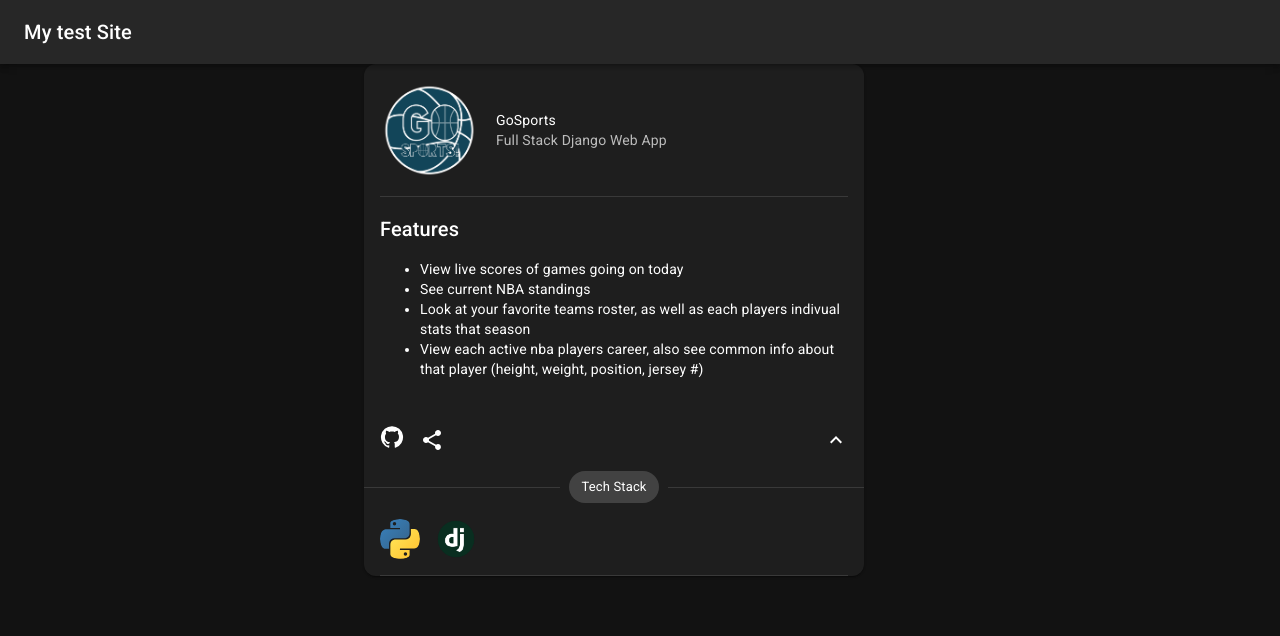
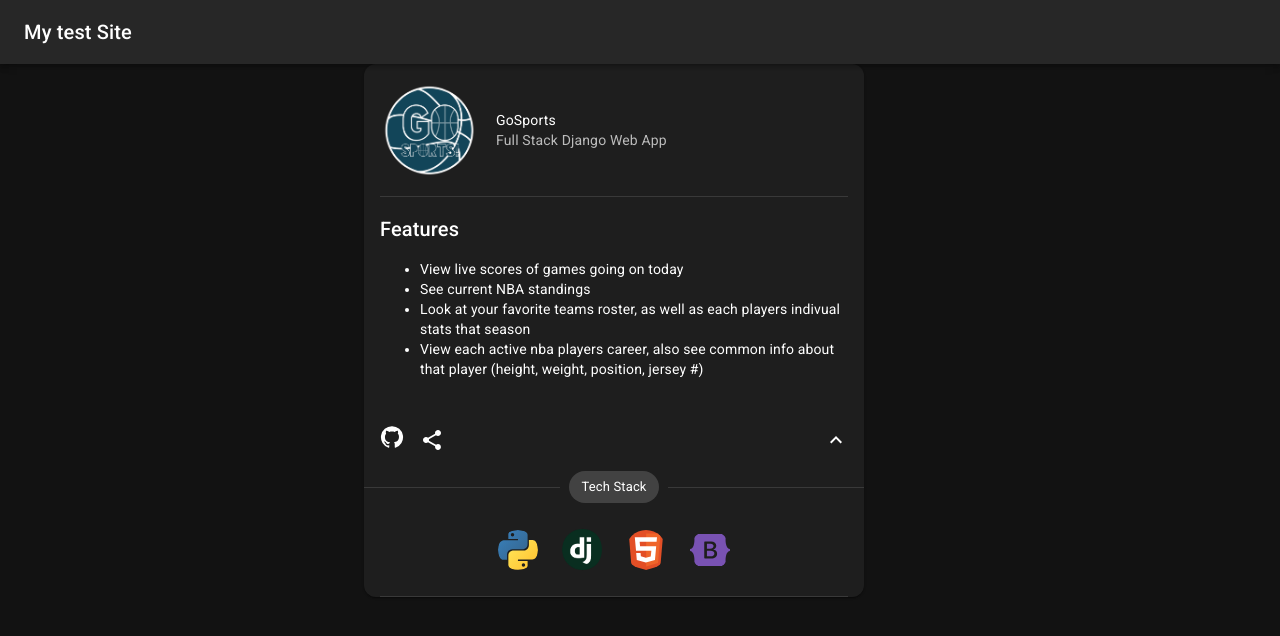
Before and after one commit to sjdefran1/mydjango-site, a React (Create React App) app in the folder frontend/my-frontend/: page / in a window 1280 px wide. Both pictures are taken after a click on the button 836 px from the left and 440 px from the top of the page. Shown: the top 636 px of the page. Built offline with nearby package versions, Linux system fonts and the light colour scheme.

Commit message:
added new icons, centered under drop down on CoolCard

```diff
--- a/frontend/my-frontend/src/components/CoolCard.jsx
+++ b/frontend/my-frontend/src/components/CoolCard.jsx
@@ -19,6 +19,8 @@
 import pythonSVG from "../static/pics/python-5.svg";
 import djangoJPG from "../static/pics/django.jpg";
 import goSportsLogo from "../static/pics/blue_go_sports.png";
+import htmlSVG from "../static/pics/html5-2.svg";
+import bootStrapSVG from "../static/pics/bootstrap.svg";
 import teamSelectGIF from "../static/pics/team-select.gif";
 import FeatureList from "./FeatureList.jsx";
 
@@ -106,14 +108,48 @@
         </Divider>
         <CardContent>
           <>
-            <Stack direction='row' spacing={2}>
-              <Avatar src={pythonSVG} aria-label='python' />
-
-              <Avatar
-                src={djangoJPG}
-                aria-label='django'
-                sx={{ marginLeft: 2 }}
-              />
+            <Stack
+              direction='row'
+              spacing={1}
+              sx={{
+                justifyContent: "center",
+              }}>
+              <IconButton aria-label='ppy'>
+                <a
+                  target='_blank'
+                  rel='noreferrer'
+                  href='https://www.python.org/'>
+                  <Avatar src={pythonSVG} aria-label='python' />
+                </a>
+              </IconButton>
+              <IconButton aria-label='django'>
+                <a
+                  href='https://www.djangoproject.com/'
+                  target='_blank'
+                  rel='noreferrer'>
+                  <Avatar
+                    src={djangoJPG}
+                    aria-label='django'
+                    sx={{ height: "45px", wdith: "56px" }}
+                  />
+                </a>
+              </IconButton>
+              <IconButton aria-label='html'>
+                <a
+                  target='_blank'
+                  rel='noreferrer'
+                  href='https://html5-tutorial.net/introduction-to-html/your-first-webpage/'>
+                  <Avatar src={htmlSVG} aria-label='html' />
+                </a>
+              </IconButton>
+              <IconButton aria-label='html'>
+                <a
+                  target='_blank'
+                  rel='noreferrer'
+                  href='https://getbootstrap.com/docs/5.2/getting-started/introduction/'>
+                  <Avatar src={bootStrapSVG} aria-label='bootstrap' />
+                </a>
+              </IconButton>
             </Stack>
           </>
         </CardContent>
```
Also changed, not shown: frontend/my-frontend/src/static/pics/bootstrap.svg (added), frontend/my-frontend/src/static/pics/html5-2.svg (added).
